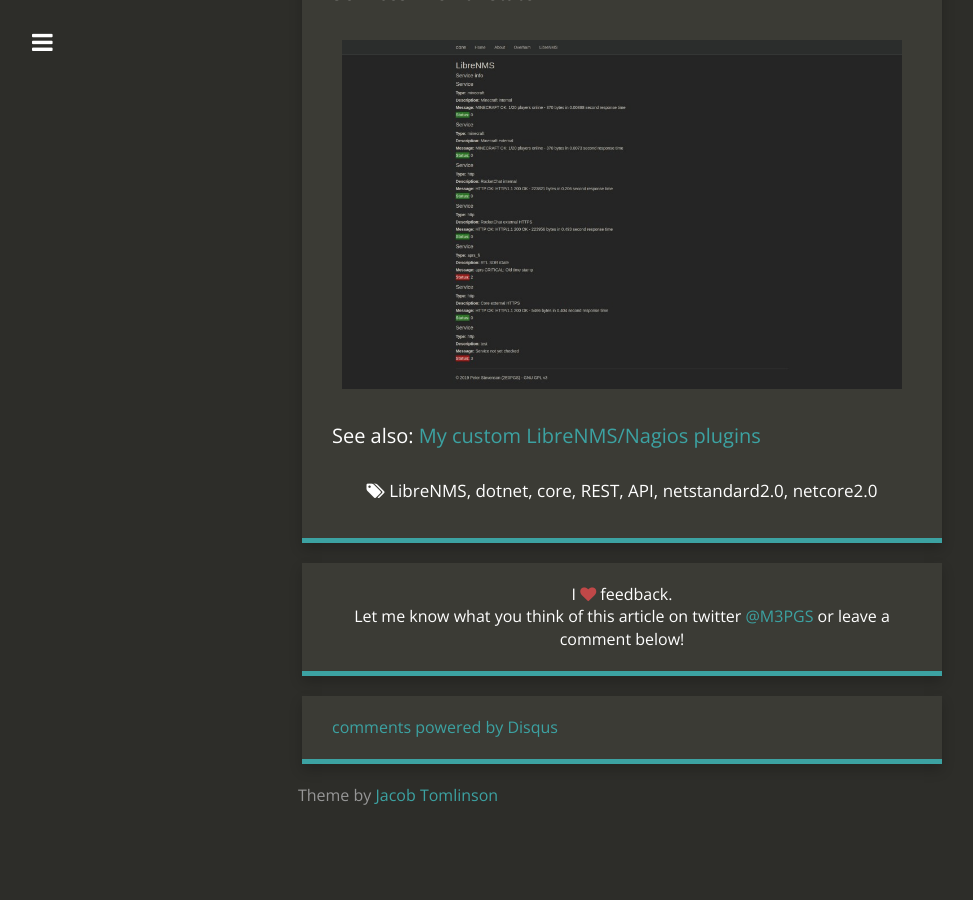
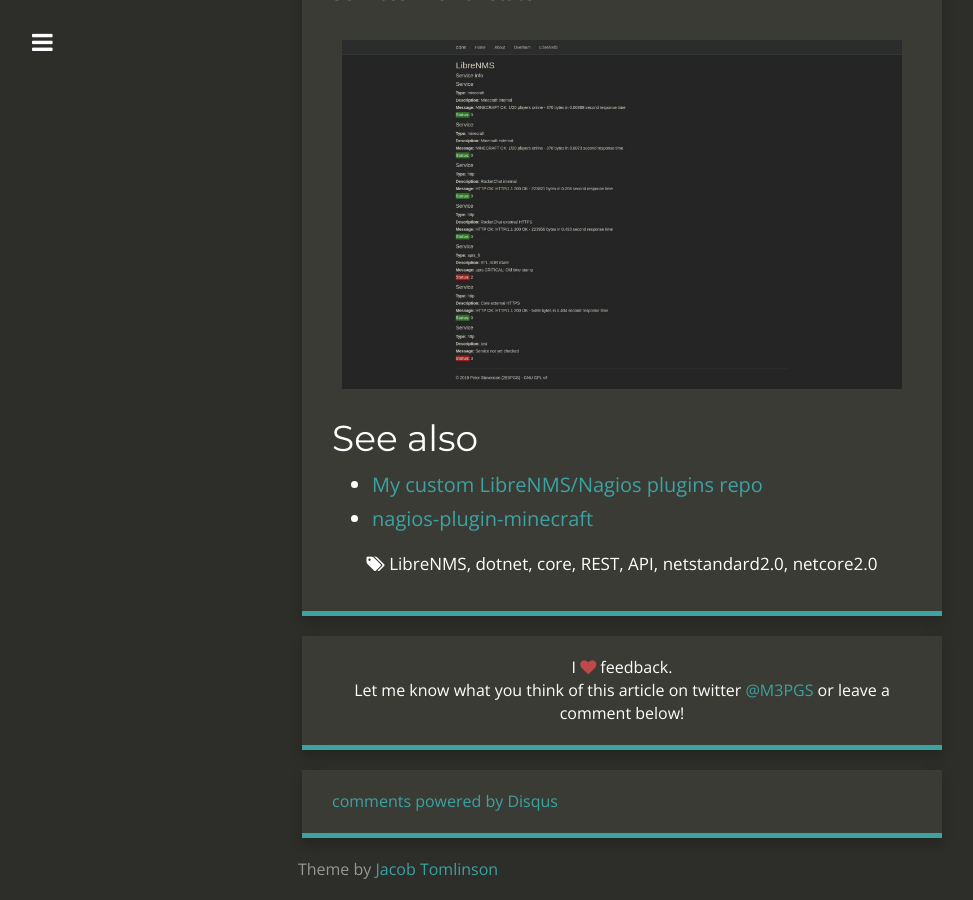
Before and after one commit to 2E0PGS/blog, a Jekyll site: the page built from _posts/2020-09-16-librenms-public-status-page.md, in a window 1280 px wide and 900 px high, scrolled down 1563 px. Shown: the whole window, without its empty margins (18-991 px from the left). Built offline with Jekyll 4.4.1, drawn with Linux system fonts in a browser that asks for light colours; nearby versions of some CDN libraries; comment, search, counter and statistics services are not loaded; before the commit the page ends 2390 px from its top, so only the background shows below that.

Commit message:
More links.

```diff
--- a/_posts/2020-09-16-librenms-public-status-page.md
+++ b/_posts/2020-09-16-librenms-public-status-page.md
@@ -34,4 +34,7 @@
 
 ![red-services.jpg](/blog/assets/2020-09-16/red-services.jpg)
 
-See also: [My custom LibreNMS/Nagios plugins](https://bitbucket.org/2E0PGS/nagios-plugins)
+## See also
+
+* [My custom LibreNMS/Nagios plugins repo](https://bitbucket.org/2E0PGS/nagios-plugins)
+* [nagios-plugin-minecraft](https://github.com/2E0PGS/nagios-plugin-minecraft)
```
